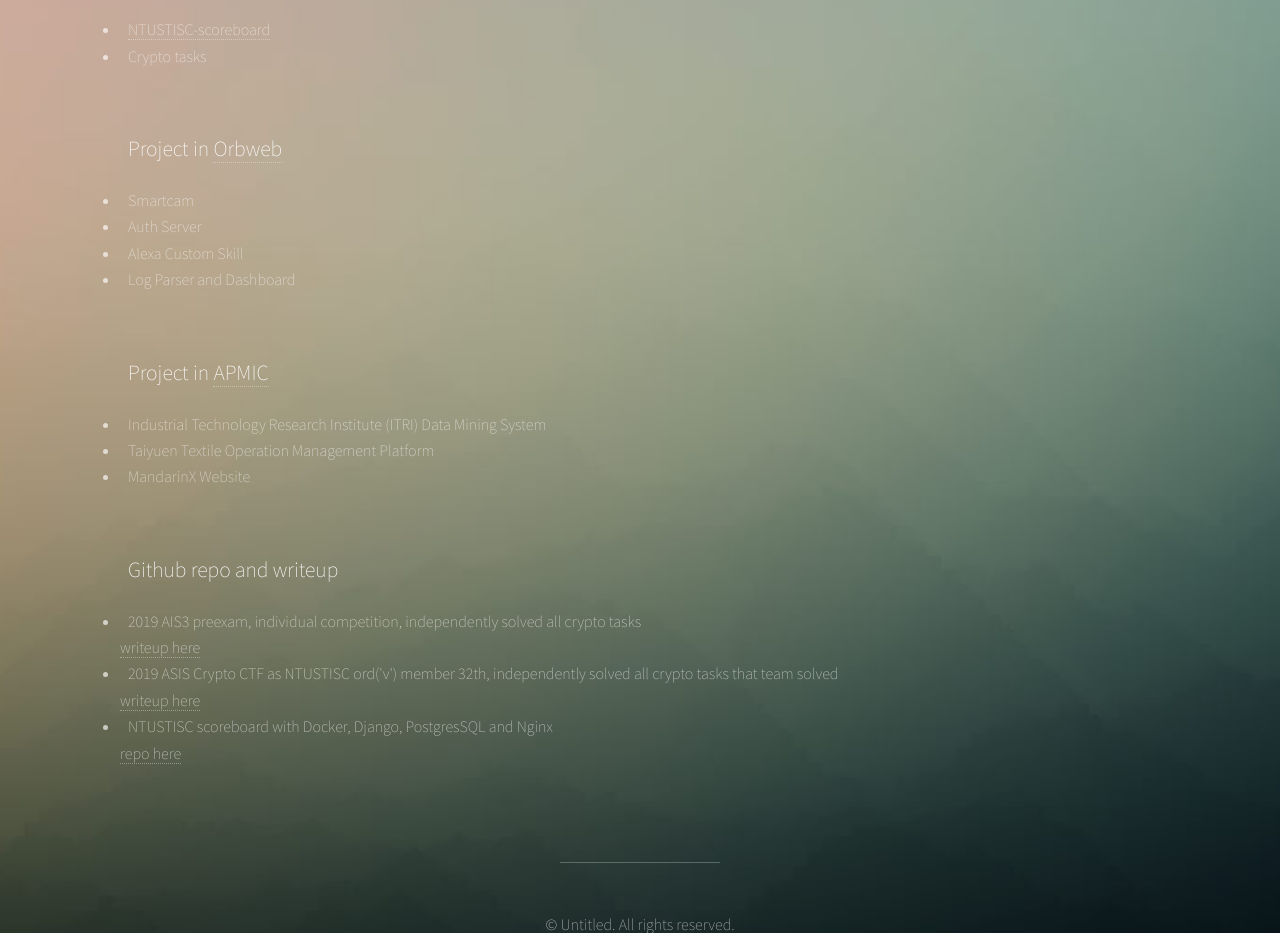
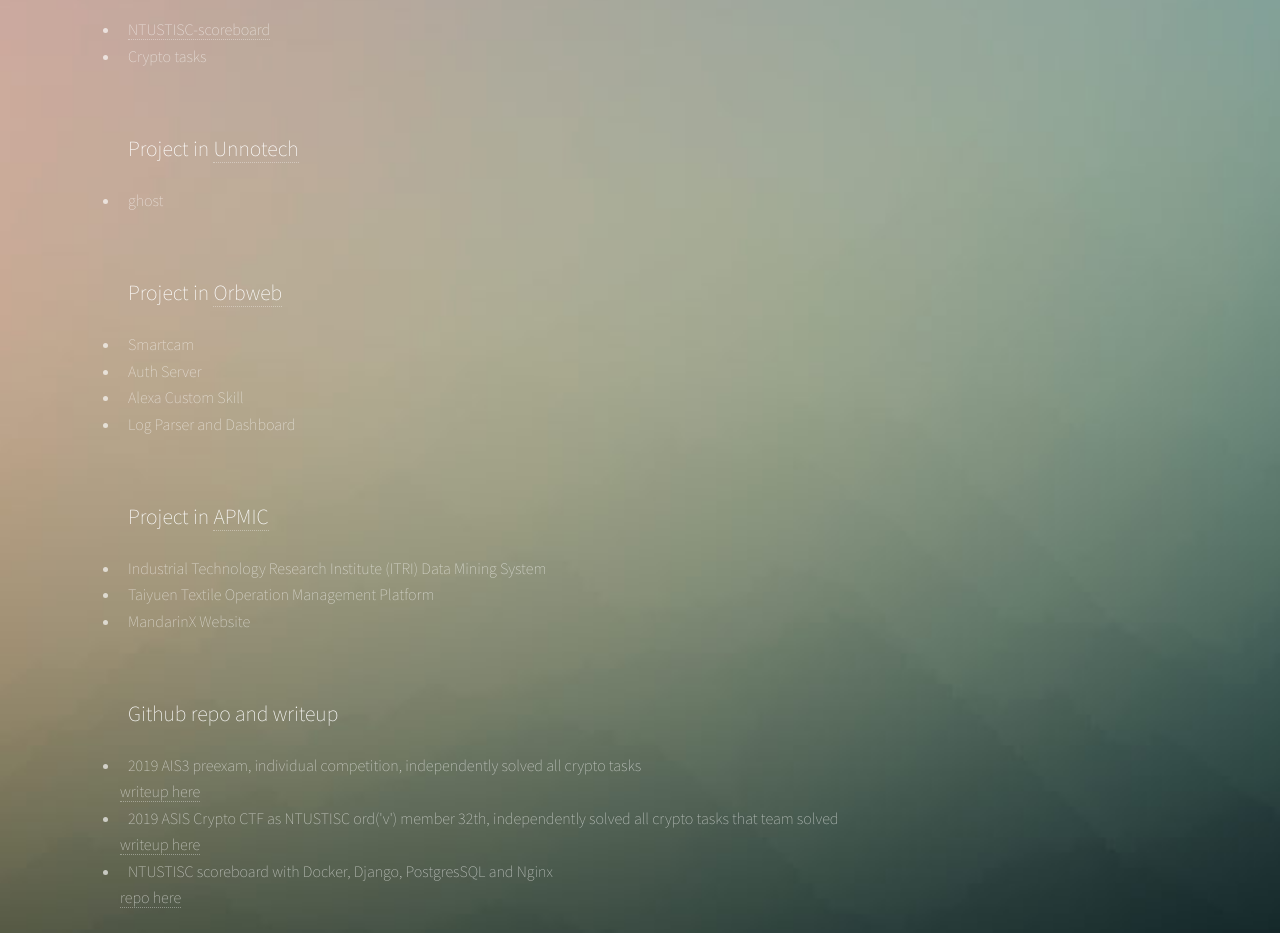
Before and after one commit to killua4564/killua4564.github.io, a plain HTML site: page index.html in a window 1280 px wide. Shown: the part 2920-3853 px from the top of the page. Drawn offline with Linux system fonts and the light colour scheme.

Commit message:
[What] update unnotech - add unnotect ghost on company project section

```diff
--- a/index.html
+++ b/index.html
@@ -124,6 +124,12 @@
 						<li>Crypto tasks</li>
 					</ul>
 				</section>
+				<h2>Project in <a href="https://unnotech.com/">Unnotech</a></h2>
+				<section class="thumbnails">
+					<ul>
+						<li>ghost</li>
+					</ul>
+				</section>
 				<h2>Project in <a href="https://orbweb.com/">Orbweb</a></h2>
 				<section class="thumbnails">
 					<ul>
```
